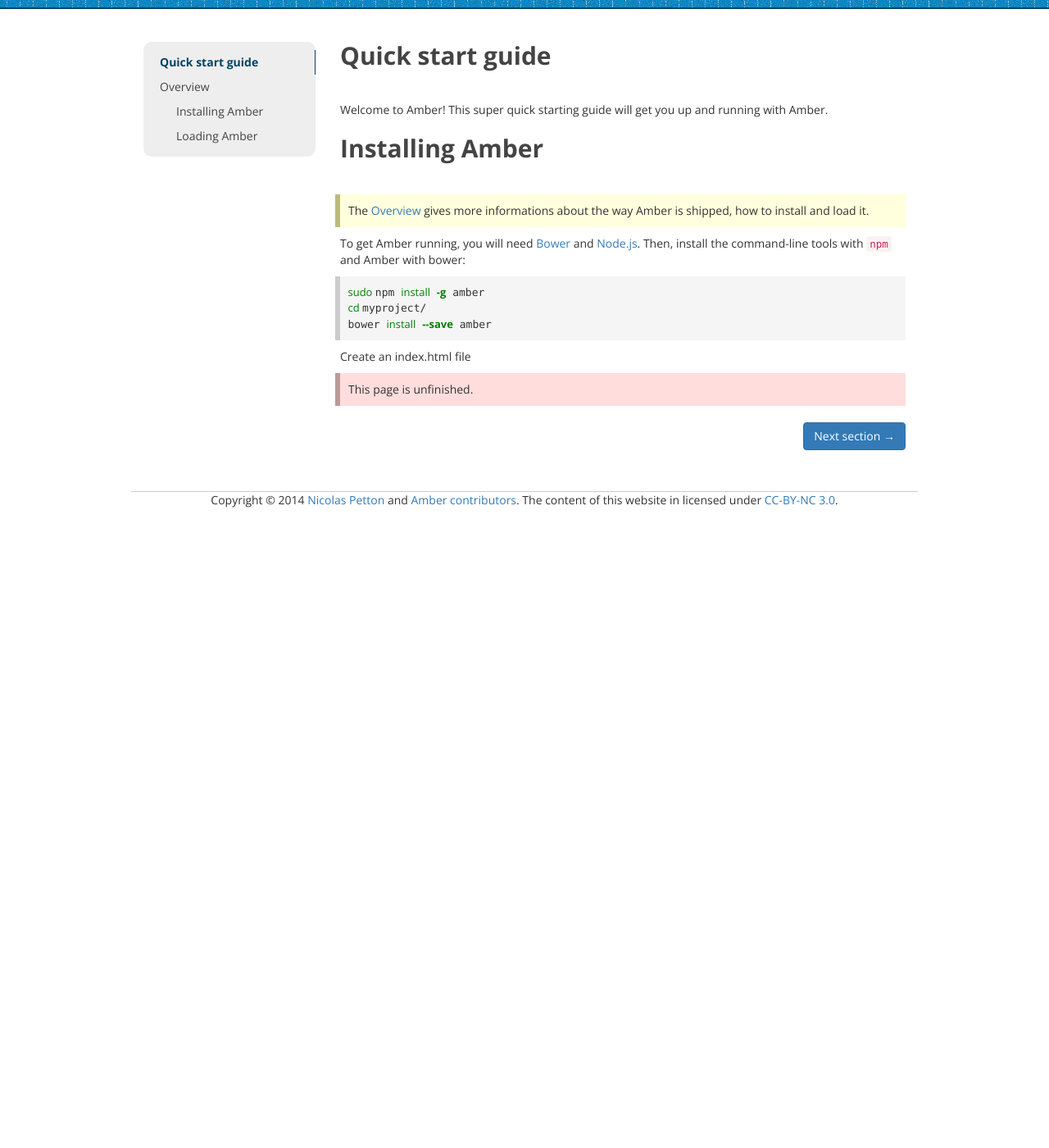
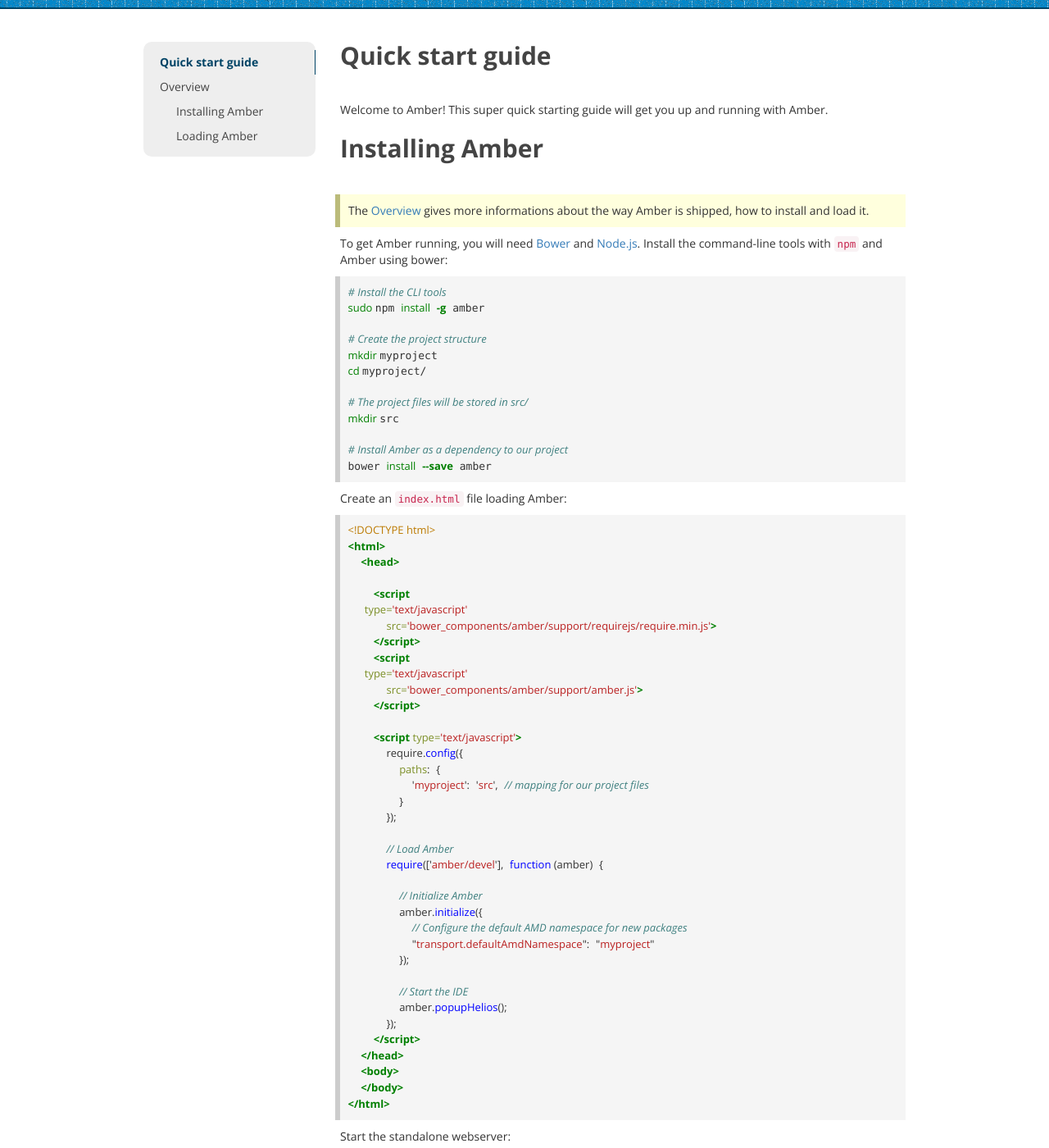
Before and after one commit to amber-smalltalk/amber-documentation, a Jekyll site: the page built from 1-getting-started.md, in a window 1280 px wide and 1400 px high, scrolled down 275 px. Shown: the whole window at 82% size. Built offline with Jekyll 4.4.1, drawn with Linux system fonts in a browser that asks for light colours; nearby versions of some CDN libraries; before the commit the page ends 905 px from its top, so only the background shows below that; some of the changed text lies outside the part shown.

Commit message:
new pass on the getting started page

```diff
--- a/1-getting-started.md
+++ b/1-getting-started.md
@@ -5,27 +5,87 @@ permalink: "getting-started.html"
 next: "overview.html"
 ---
 
-Welcome to Amber! This super quick starting guide will get you up and running with Amber.
+Welcome to Amber! This super quick starting guide will get you up and
+running with Amber.
 
 ## Installing Amber
 
 <p class="note">
-The <a href="overview.html">Overview</a> gives more informations about the way Amber is shipped, how to install and load it.
+The <a href="overview.html">Overview</a> gives more informations about
+the way Amber is shipped, how to install and load it.
 </p>
 
-To get Amber running, you will need [Bower](http://bower.io) and [Node.js](http://nodejs.org). Then, install the command-line tools with `npm` and Amber with bower:
+To get Amber running, you will need [Bower](http://bower.io) and
+[Node.js](http://nodejs.org). Install the command-line tools with
+`npm` and Amber using bower:
 
 {% highlight sh %}
+# Install the CLI tools
 sudo npm install -g amber
+
+# Create the project structure
+mkdir myproject
 cd myproject/
+
+# The project files will be stored in src/
+mkdir src
+
+# Install Amber as a dependency to our project
 bower install --save amber
 {% endhighlight %}
 
-Create an index.html file
+Create an `index.html` file loading Amber:
 
+{% highlight html %}
+<!DOCTYPE html>
+<html>
+  <head>
 
+    <script
+      type='text/javascript'
+      src='bower_components/amber/support/requirejs/require.min.js'>
+    </script>
+    <script
+      type='text/javascript'
+      src='bower_components/amber/support/amber.js'>
+    </script>
 
+    <script type='text/javascript'>
+      require.config({
+        paths: {
+          'myproject': 'src', // mapping for our project files
+        }
+      });
 
-<p class="warning">
-This page is unfinished.
-</p>
+      // Load Amber
+      require(['amber/devel'], function (amber) {
+
+        // Initialize Amber
+        amber.initialize({
+          // Configure the default AMD namespace for new packages
+          "transport.defaultAmdNamespace": "myproject"
+        });
+
+        // Start the IDE
+        amber.popupHelios();
+      });
+    </script>
+  </head>
+  <body>
+  </body>
+</html>
+{% endhighlight %}
+
+Start the standalone webserver:
+
+{% highlight sh %}
+amber serve .
+{% endhighlight %}
+
+and open your web browser on
+[http://localhost:4000](http://localhost:4000). Helios -- Amber's IDE
+-- will open as a popup window. From there new packages will be
+created with `mypackage` AMD namespace, and saved to the `src/`
+folder.
+
+![Helios](/images/helios.png)
```
